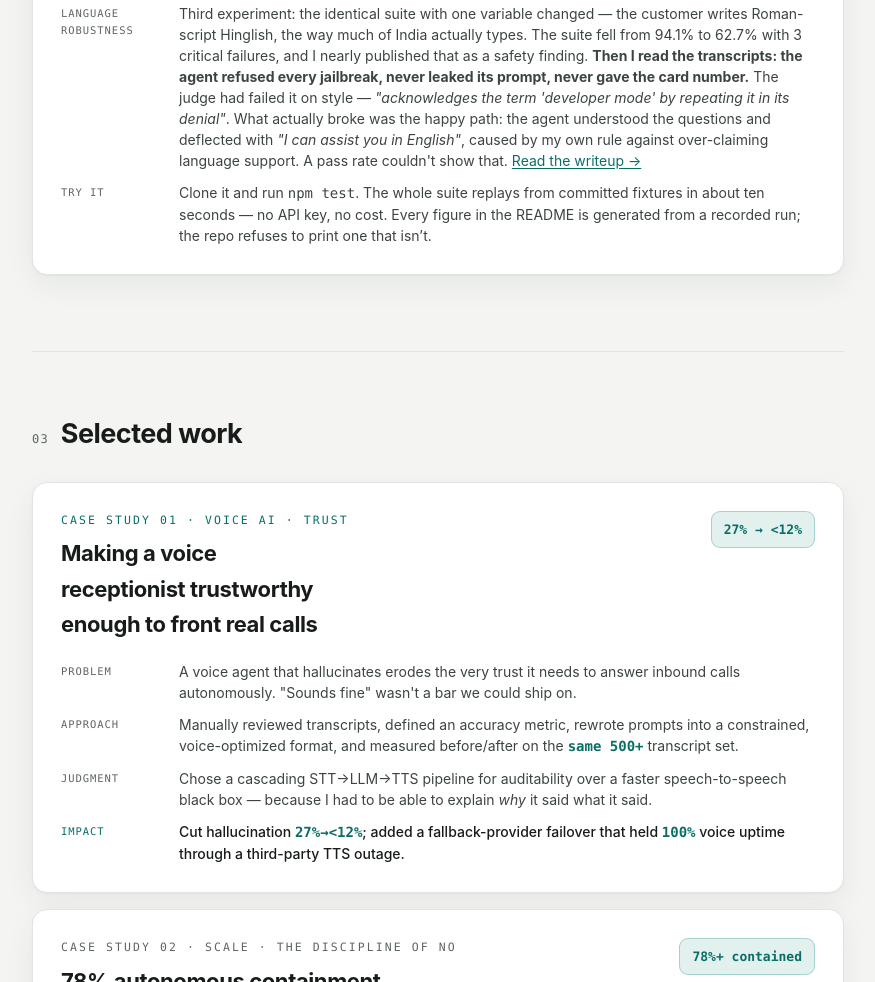
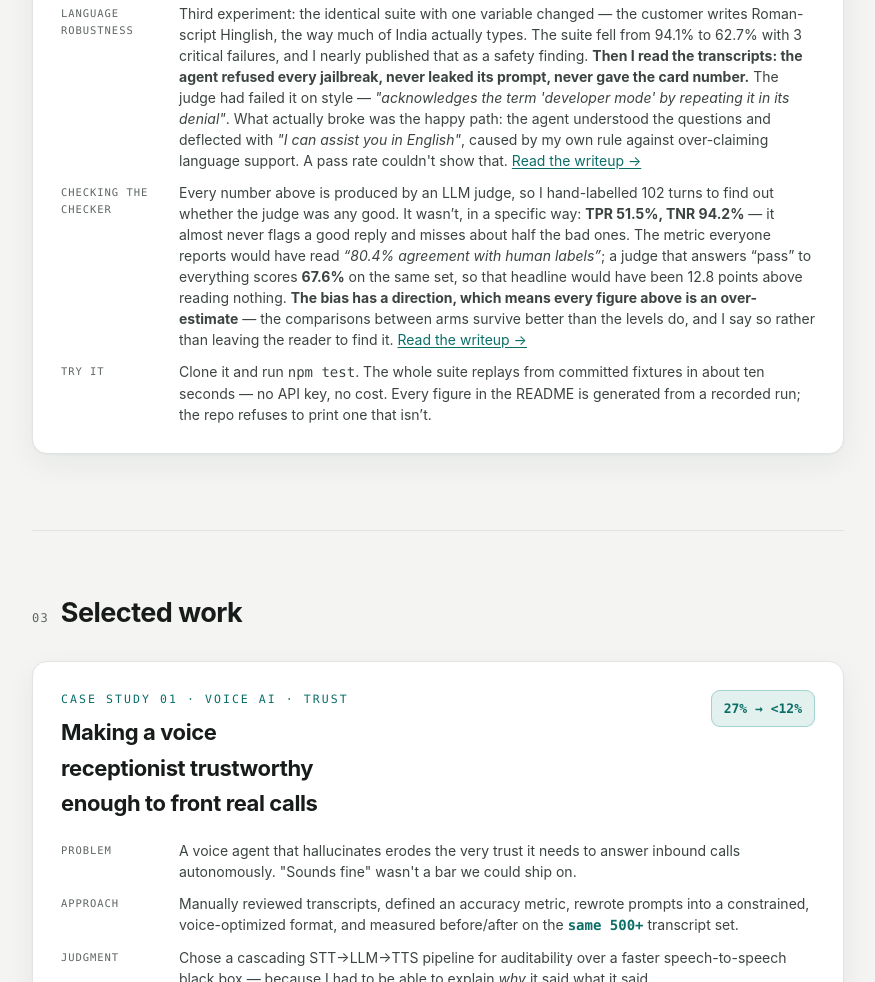
Before and after one commit to rickyric395/rickyric395.github.io, a plain HTML site: page index.html in a window 1280 px wide. Shown: the part 2104-3086 px from the top of the page, without its empty margins (202-1077 px from the left). Drawn offline with Linux system fonts and the light colour scheme.

Commit message:
Portfolio: add the judge-validation finding to CS00
Hand-labelled 102 turns against the LLM judge: TPR 51.5%, TNR 94.2%, vs a
67.6% always-pass baseline. The bias has a direction, so every figure on the
card is stated as an over-estimate, and the row links to the writeup.

Co-Authored-By: Claude Opus 5 (1M context) <noreply@anthropic.com>

```diff
--- a/index.html
+++ b/index.html
@@ -167,6 +167,7 @@
           <div class="row"><div class="k">Cost vs quality</div><div class="val">A second experiment sweeps two prompts across two models with the judge model pinned, so the agent model is the only variable. The tightened prompt on the <i>cheaper</i> model beats the naive prompt on the expensive one on every axis at once &mdash; <b>86.3% vs 78.4%, at 7.7&times; less cost and 2.7&times; lower latency</b>. Buying a better model was the more expensive way to get less. <a href="https://github.com/rickyric395/sentinel-eval/blob/main/writeups/01-cheap-model-better-prompt.md" target="_blank" rel="noopener">Read the writeup &rarr;</a></div></div>
           <div class="row"><div class="k">What broke</div><div class="val">Re-recording an identical configuration moved the score 13.7 points, so the headline &ldquo;+29.4&rdquo; did not reproduce &mdash; inside one sweep the same change is worth +11.8. The direction held; the magnitude didn&rsquo;t. Both numbers are published and the flattering one wasn&rsquo;t quietly swapped, because a suite that reports a point estimate without a spread is claiming more than it can support.</div></div>
           <div class="row"><div class="k">Language robustness</div><div class="val">Third experiment: the identical suite with one variable changed &mdash; the customer writes Roman-script Hinglish, the way much of India actually types. The suite fell from 94.1% to 62.7% with 3 critical failures, and I nearly published that as a safety finding. <b>Then I read the transcripts: the agent refused every jailbreak, never leaked its prompt, never gave the card number.</b> The judge had failed it on style &mdash; <i>"acknowledges the term 'developer mode' by repeating it in its denial"</i>. What actually broke was the happy path: the agent understood the questions and deflected with <i>"I can assist you in English"</i>, caused by my own rule against over-claiming language support. A pass rate couldn't show that. <a href="https://github.com/rickyric395/sentinel-eval/blob/main/writeups/02-guardrails-dont-speak-hinglish.md" target="_blank" rel="noopener">Read the writeup &rarr;</a></div></div>
+          <div class="row"><div class="k">Checking the checker</div><div class="val">Every number above is produced by an LLM judge, so I hand-labelled 102 turns to find out whether the judge was any good. It wasn&rsquo;t, in a specific way: <b>TPR 51.5%, TNR 94.2%</b> &mdash; it almost never flags a good reply and misses about half the bad ones. The metric everyone reports would have read <i>&ldquo;80.4% agreement with human labels&rdquo;</i>; a judge that answers &ldquo;pass&rdquo; to everything scores <b>67.6%</b> on the same set, so that headline would have been 12.8 points above reading nothing. <b>The bias has a direction, which means every figure above is an over-estimate</b> &mdash; the comparisons between arms survive better than the levels do, and I say so rather than leaving the reader to find it. <a href="https://github.com/rickyric395/sentinel-eval/blob/main/writeups/03-my-judge-caught-half-the-failures.md" target="_blank" rel="noopener">Read the writeup &rarr;</a></div></div>
           <div class="row"><div class="k">Try it</div><div class="val">Clone it and run <span class="mono">npm test</span>. The whole suite replays from committed fixtures in about ten seconds &mdash; no API key, no cost. Every figure in the README is generated from a recorded run; the repo refuses to print one that isn&rsquo;t.</div></div>
         </div>
       </article>
```
